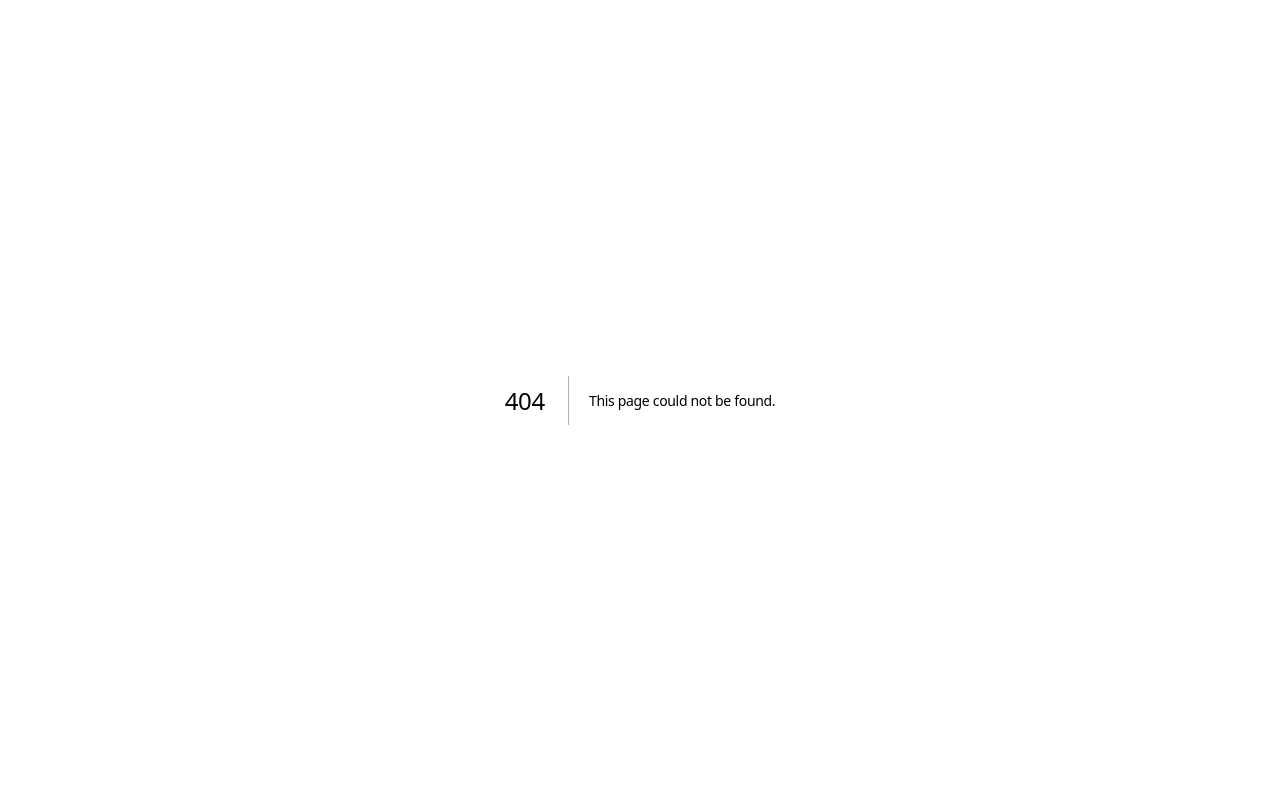
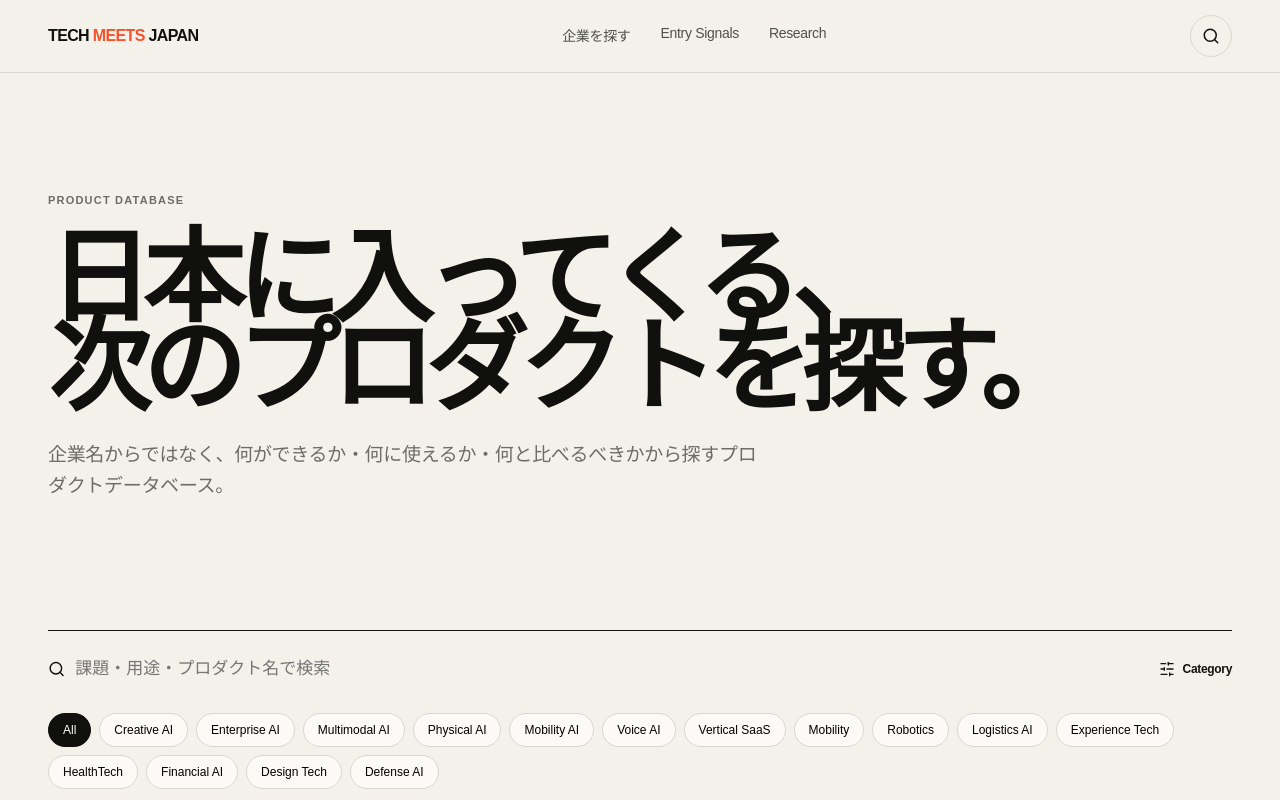
Before and after one commit to yasu-kai/tech-meets-japan, a Next.js app: page /products in a window 1280 px wide. Before the commit this address had no page. Shown: the top 800 px of the page. Built offline with nearby package versions, Linux system fonts and the light colour scheme.

Commit message:
Add product database page

```diff
--- /dev/null
+++ b/app/products/page.tsx
@@ -0,0 +1,20 @@
+import Header from "@/components/Header";
+import Footer from "@/components/Footer";
+import ProductExplorer from "@/components/ProductExplorer";
+
+export default function ProductsPage(){
+  return (
+    <>
+      <Header/>
+      <main>
+        <section className="page-hero">
+          <p className="eyebrow">PRODUCT DATABASE</p>
+          <h1>日本に入ってくる、<br/>次のプロダクトを探す。</h1>
+          <p>企業名からではなく、何ができるか・何に使えるか・何と比べるべきかから探すプロダクトデータベース。</p>
+        </section>
+        <section className="section section-tight"><ProductExplorer/></section>
+      </main>
+      <Footer/>
+    </>
+  )
+}
```
